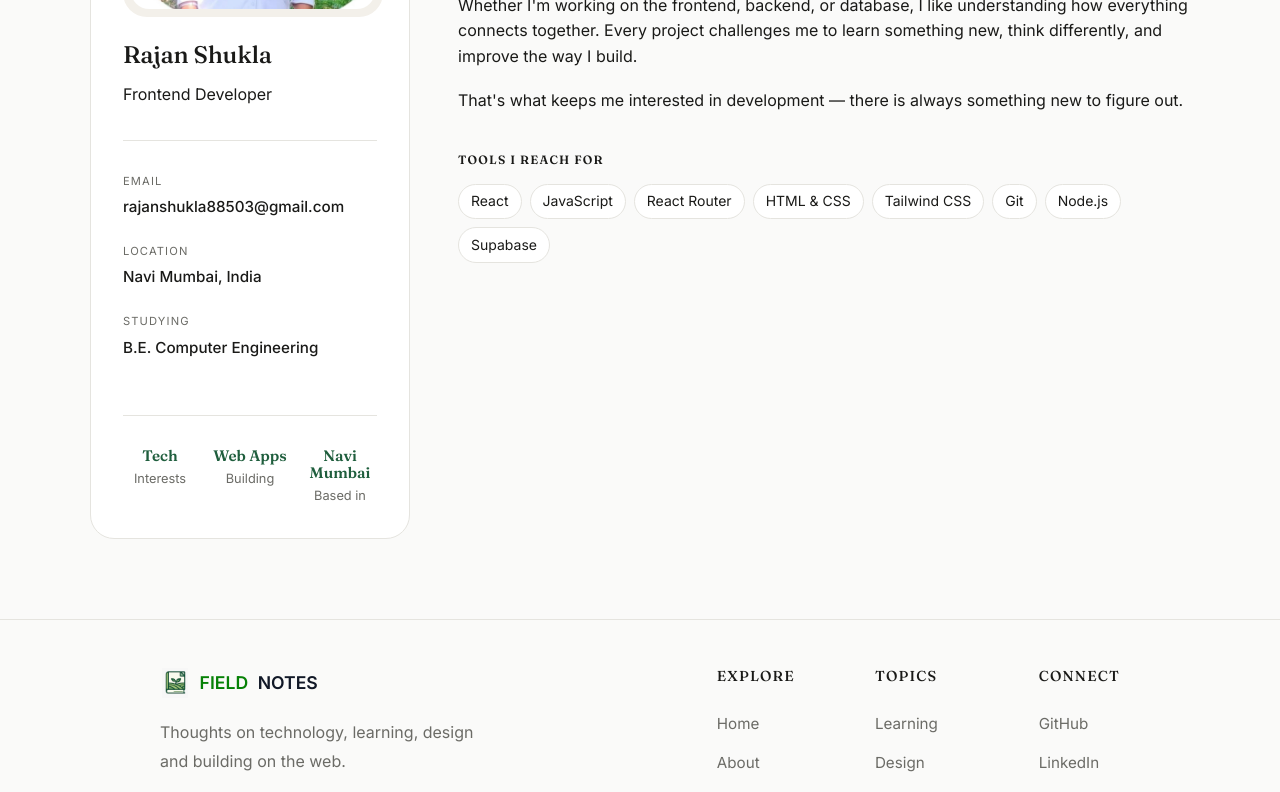
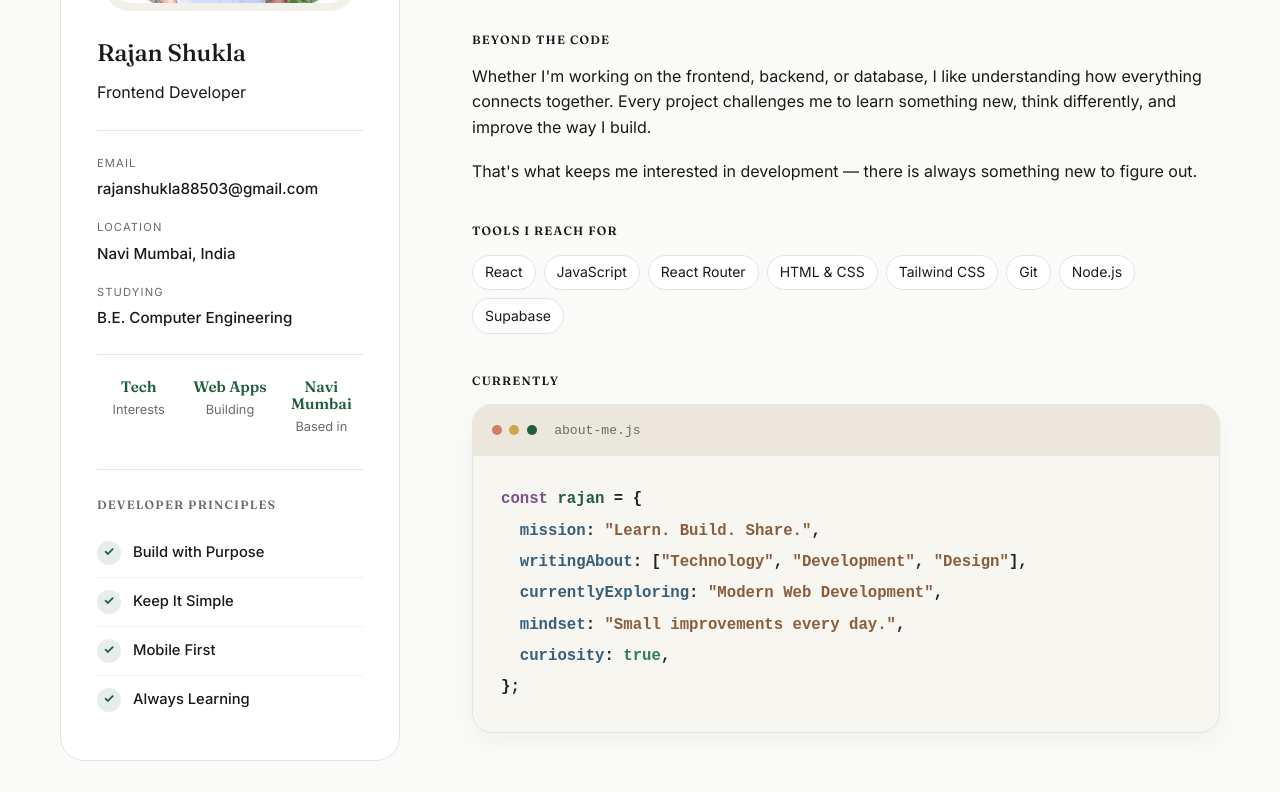
Before and after one commit to Rajan-Shukla18/react-router-blog-app, a React (Vite) app: page /about in a window 1280 px wide. Shown: the part 480-1272 px from the top of the page. Built offline with nearby package versions, Linux system fonts and the light colour scheme.

Commit message:
improve about page UI

```diff
--- a/src/App.css
+++ b/src/App.css
@@ -290,29 +290,30 @@
 }
 
 .about-container {
-  max-width: 1100px;
+  max-width: 1160px;
 }
 
 .about-layout {
   display: flex;
-  gap: 3rem;
+  gap: 4.5rem;
   align-items: stretch;
 }
 
 .about-profile {
-  width: 320px;
+  width: 340px;
+  flex-shrink: 0;
   background: var(--surface);
   border: 1px solid var(--border);
   border-radius: 24px;
-  padding: 2rem;
+  padding: 2.25rem;
   display: flex;
   flex-direction: column;
 }
 
 .about-photo {
-  width: 260px;
-  height: 260px;
-  margin: 0 auto 1.5rem;
+  width: 250px;
+  height: 250px;
+  margin: 0 auto 1.75rem;
   border-radius: 24px;
   overflow: hidden;
   background: #f3f0ea;
@@ -328,13 +329,17 @@
 }
 
 .about-info-list {
-  margin-top: 2rem;
-  padding-top: 2rem;
+  margin-top: 1.5rem;
+  padding-top: 1.5rem;
   border-top: 1px solid var(--border);
 }
 
 .about-info-item {
-  margin-bottom: 1.5rem;
+  margin-bottom: 1.15rem;
+}
+
+.about-info-item:last-child {
+  margin-bottom: 0;
 }
 
 .about-info-label {
@@ -362,12 +367,12 @@
 .about-lead-box {
   display: flex;
   align-items: flex-start;
-  gap: 0.85rem;
+  gap: 1rem;
   background: var(--surface);
   border: 0.5px solid var(--border);
-  border-radius: 10px;
-  padding: 1.25rem 1.5rem;
-  margin-bottom: 1.5rem;
+  border-radius: 12px;
+  padding: 1.5rem 1.75rem;
+  margin-bottom: 2.25rem;
 }
 
 .about-lead-icon {
@@ -388,9 +393,9 @@
 .about-stats {
   display: grid;
   grid-template-columns: repeat(3, 1fr);
-  gap: 1rem;
-  margin-top: 2rem;
-  padding-top: 2rem;
+  gap: 0.5rem;
+  margin-top: 1.5rem;
+  padding-top: 1.5rem;
   border-top: 1px solid var(--border);
   text-align: center;
 }
@@ -414,6 +419,134 @@
   margin-top: 0.25rem;
 }
 
+.code-card {
+  background: #f8f6f1;
+  border: 1px solid var(--border);
+  border-radius: 20px;
+  overflow: hidden;
+  margin-top: 1rem;
+  box-shadow: 0 10px 25px rgba(0, 0, 0, 0.04);
+}
+
+.code-card-header {
+  display: flex;
+  align-items: center;
+  gap: 0.45rem;
+  padding: 0.9rem 1.2rem;
+  background: #ece7dd;
+  border-bottom: 1px solid var(--border);
+}
+
+.code-dot {
+  width: 10px;
+  height: 10px;
+  border-radius: 50%;
+}
+
+.dot-red {
+  background: #d27d6c;
+}
+
+.dot-yellow {
+  background: #c9a74d;
+}
+
+.dot-green {
+  background: var(--accent);
+}
+
+.code-card-filename {
+  margin-left: 0.65rem;
+  font-size: 0.82rem;
+  color: var(--muted);
+  font-family: monospace;
+}
+
+.code-card-body {
+  padding: 1.75rem;
+  margin: 0;
+  font-family: "JetBrains Mono", "Courier New", monospace;
+  font-size: 0.98rem;
+  font-weight: 600;
+  line-height: 2;
+  color: #232323;
+  overflow-x: auto;
+  white-space: pre;
+}
+
+/* Developer Principles */
+
+.about-principles {
+  margin-top: 2rem;
+  padding-top: 1.75rem;
+  border-top: 1px solid var(--border);
+}
+
+.about-principles-title {
+  margin: 0 0 1rem;
+  font-size: 0.75rem;
+  font-weight: 600;
+  text-transform: uppercase;
+  letter-spacing: 0.1em;
+  color: var(--muted);
+}
+
+.about-principle {
+  display: flex;
+  align-items: center;
+  gap: 0.75rem;
+  padding: 0.75rem 0;
+}
+
+.about-principle:not(:last-child) {
+  border-bottom: 1px solid rgba(0, 0, 0, 0.05);
+}
+
+.principle-check {
+  width: 24px;
+  height: 24px;
+  border-radius: 50%;
+  background: rgba(47, 111, 95, 0.12);
+  color: var(--accent);
+  display: flex;
+  align-items: center;
+  justify-content: center;
+  font-size: 0.8rem;
+  font-weight: 700;
+  flex-shrink: 0;
+}
+
+.about-principle span:last-child {
+  font-size: 0.92rem;
+  font-weight: 500;
+  color: var(--text);
+}
+
+/* Syntax Colors */
+
+.code-keyword {
+  color: #7b4f8c;
+  font-weight: 700;
+}
+
+.code-var {
+  color: #1f5b46;
+  font-weight: 700;
+}
+
+.code-key {
+  color: #355f7a;
+}
+
+.code-string {
+  color: #8a5d3b;
+}
+
+.code-boolean {
+  color: #2e7d57;
+  font-weight: 700;
+}
+
 /* Forms and support blocks */
 
 .contact-form {
@@ -432,7 +565,7 @@
 .field label {
   font-size: 0.8125rem;
   color: var(--muted);
-  font-weight: 500;
+  font-weight: 600;
 }
 
 .field input,
@@ -464,7 +597,7 @@
   padding: 0.7rem 1.4rem;
   border-radius: 6px;
   font-size: 0.9375rem;
-  font-weight: 500;
+  font-weight: 600;
   cursor: pointer;
 }
 
@@ -955,6 +1088,7 @@
   .nav-link {
     font-size: 1rem;
   }
+
 }
 
 @media (max-width: 640px) {
@@ -1015,6 +1149,28 @@
     gap: 1rem;
     flex-wrap: wrap;
   }
+
+  .code-card-body {
+    padding: 1rem;
+    font-size: 0.8rem;
+    line-height: 1.7;
+  }
+
+  .about-focus {
+    margin-top: 1.5rem;
+    padding-top: 1.5rem;
+  }
+
+  .focus-grid {
+    grid-template-columns: repeat(2, 1fr);
+    gap: 0.75rem;
+  }
+
+  .focus-item {
+    padding: 0.85rem;
+    font-size: 0.85rem;
+  }
+
 }
 
 
--- a/src/pages/About.jsx
+++ b/src/pages/About.jsx
@@ -60,6 +60,30 @@ const About = () => {
             ))}
           </div>
 
+          <div className="about-principles">
+            <h4 className="about-principles-title">Developer Principles</h4>
+
+            <div className="about-principle">
+              <span className="principle-check">✓</span>
+              <span>Build with Purpose</span>
+            </div>
+
+            <div className="about-principle">
+              <span className="principle-check">✓</span>
+              <span>Keep It Simple</span>
+            </div>
+
+            <div className="about-principle">
+              <span className="principle-check">✓</span>
+              <span>Mobile First</span>
+            </div>
+
+            <div className="about-principle">
+              <span className="principle-check">✓</span>
+              <span>Always Learning</span>
+            </div>
+          </div>
+
         </div>
 
         <div className="about-intro">
@@ -67,7 +91,7 @@ const About = () => {
             <span className="about-lead-icon">🎓</span>
             <p className="about-lead">Currently in my 3rd year of B.E. (Computer Engineering) at Datta Meghe College of Engineering, Navi Mumbai.</p>
           </div>
-          <p>I enjoy building things that solve real problems. Over time, project development has taught me that good software is not just about technology — it's about understanding a problem well enough to create a useful solution.</p>
+          <p>WHAT DRIVES ME !! <br /> <br /> I enjoy building things that solve real problems. Over time, project development has taught me that good software is not just about technology — it's about understanding a problem well enough to create a useful solution.</p>
 
           <section className="section">
             <h3 className="section-label">Beyond the code</h3>
@@ -81,6 +105,29 @@ const About = () => {
               {skills.map((s) => <li key={s} className="skill">{s}</li>)}
             </ul>
           </section>
+
+
+          <section className="section">
+            <h3 className="section-label">Currently</h3>
+            <div className="code-card">
+              <div className="code-card-header">
+                <span className="code-dot dot-red"></span>
+                <span className="code-dot dot-yellow"></span>
+                <span className="code-dot dot-green"></span>
+                <span className="code-card-filename">about-me.js</span>
+              </div>
+              <pre className="code-card-body">
+                <span className="code-keyword">const</span> <span className="code-var">rajan</span> = {"{"}
+                {"\n  "}<span className="code-key">mission</span>: <span className="code-string">"Learn. Build. Share."</span>,
+                {"\n  "}<span className="code-key">writingAbout</span>: [<span className="code-string">"Technology"</span>, <span className="code-string">"Development"</span>, <span className="code-string">"Design"</span>],
+                {"\n  "}<span className="code-key">currentlyExploring</span>: <span className="code-string">"Modern Web Development"</span>,
+                {"\n  "}<span className="code-key">mindset</span>: <span className="code-string">"Small improvements every day."</span>,
+                {"\n  "}<span className="code-key">curiosity</span>: <span className="code-boolean">true</span>,
+                {"\n"}{"}"};
+              </pre>
+            </div>
+          </section>
+
         </div>
       </div>
     </div>
```
